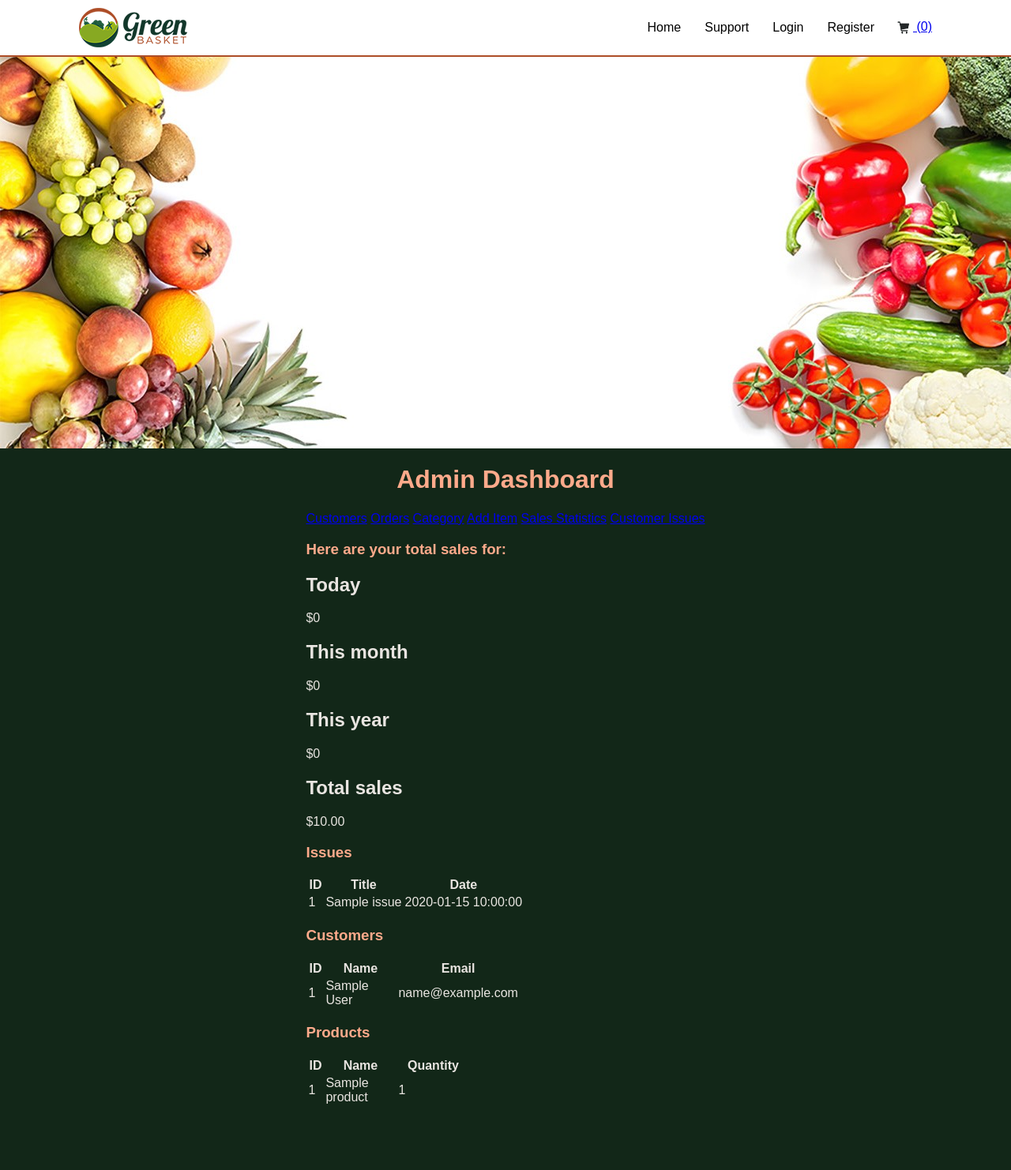
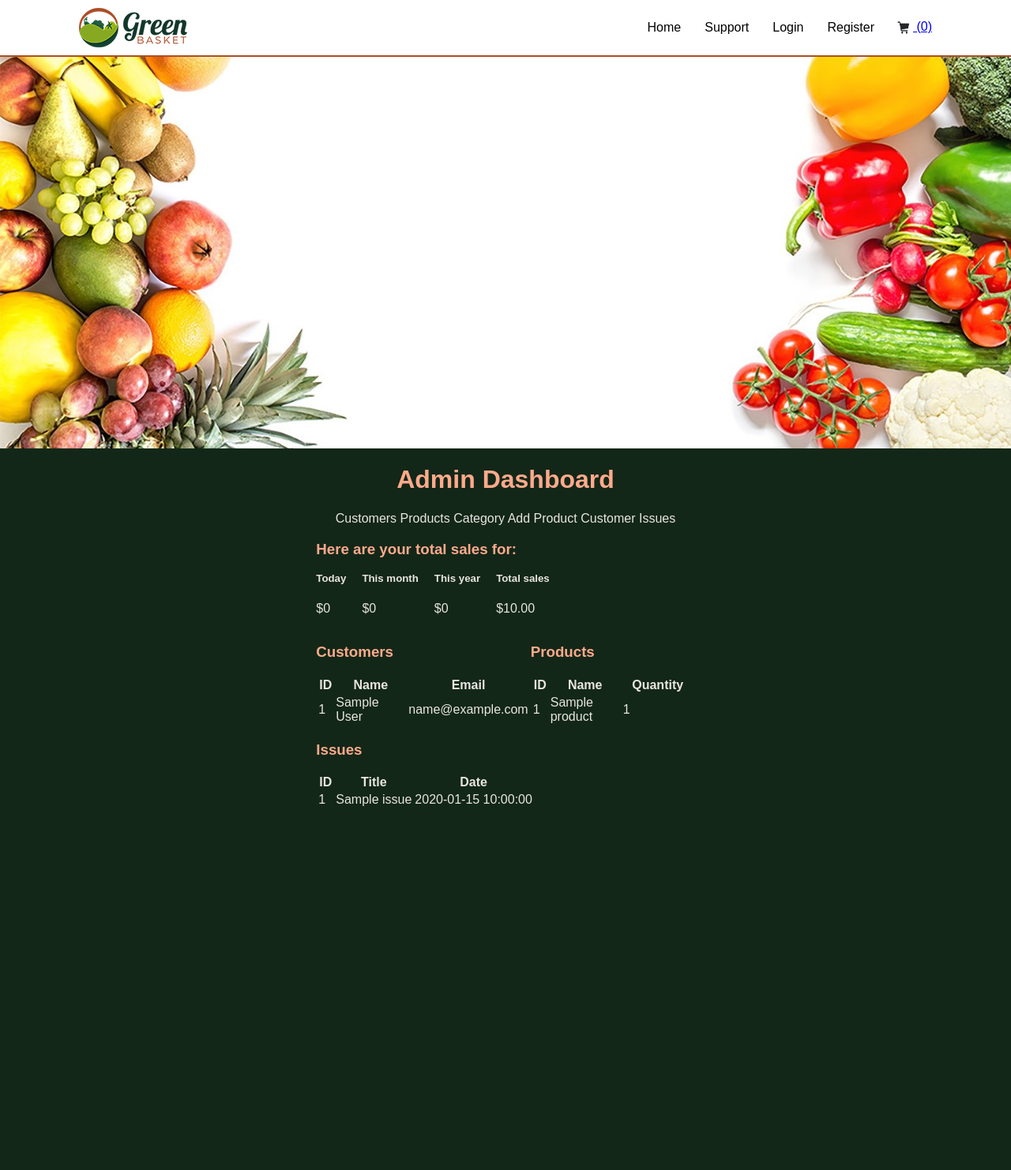
Before and after one commit to PythThm/Agile-Development-Project, a Flask app: page /admin/ in a window 1280 px wide; the page is wider, and only the part inside the window is pictured. Shown: that part at 79% size. After the commit the page ends 1021 px from the top of that part, so only its background shows below. Run offline with Flask 3, Linux system fonts and the light colour scheme; tables that the repository leaves empty hold one stand-in row (values such as "Sample post").

Commit message:
Update CSS of admin/dashboard.html

```diff
--- a/routes/products.py
+++ b/routes/products.py
@@ -53,10 +53,10 @@ def update_product(product_id):
         product.available = request.form['available']
 
         db.session.commit()
-        return redirect(url_for("products.products_list"))
+        return redirect(url_for("products.products"))
     else:
         product = Product.to_json(product)
-        return render_template('pages/product_update.html', product = product )
+        return render_template('admin/product_update.html', product = product )
 
 # Delete product
 @products_bp.route("/<int:product_id>/delete")
--- a/static/css/admin-style.css
+++ b/static/css/admin-style.css
@@ -17,8 +17,57 @@
   height: 100%;
 }
 
-.admin-container h1,
-h3 {
+.admin-contents {
+  display: flex;
+  flex-direction: column;
+  align-items: flex-start;
+}
+
+.admin-container > h1 {
+  color: var(--accent-color);
+}
+
+.admin-container a {
+  color: var(--font-color);
+  text-decoration: none;
+}
+
+.admin-container a:hover {
+  color: var(--accent-color);
+}
+
+.stats {
+  display: flex;
+  flex-direction: column;
+}
+
+.stats-contents {
+  display: flex;
+  gap: 20px;
+}
+
+.stats-contents > div > h5 {
+  margin-top: 0;
+}
+
+.stats-title > h3 {
+  color: var(--accent-color);
+}
+
+.dashboard-tables {
+  display: flex;
+}
+
+.dashboard-table {
+  display: flex;
+  flex-direction: column;
+}
+
+.dashboard-table h3 {
+  color: var(--accent-color);
+}
+
+.dashboard-tables h3 {
   color: var(--accent-color);
 }
 
--- a/templates/admin/category.html
+++ b/templates/admin/category.html
@@ -1,8 +1,6 @@
 {% extends "base.html" %}
 
 {% block content %}
-
-
 
 <div class="container">
     <h1>Create Category</h1>
--- a/templates/admin/dashboard.html
+++ b/templates/admin/dashboard.html
@@ -3,54 +3,47 @@
 {% block content %}
 <div class="admin-container">
     <h1>Admin Dashboard</h1>
-    <div>
+    <div class="navigation">
         <a href="{{ url_for('users.users') }}">Customers</a>
-        <a href="{{ url_for('orders.orders') }}">Orders</a>
+        <a href="{{ url_for('products.products') }}">Products</a>
         <a href="{{ url_for('admin.category') }}">Category</a>
-        <a href="{{ url_for('products.additem') }}">Add Item</a>
-        <a href="{{ url_for('admin.stats') }}">Sales Statistics</a>
+        <a href="{{ url_for('products.additem') }}">Add Product</a>
+        <!-- <a href="{{ url_for('admin.stats') }}">Sales Statistics</a> -->
         <a href="{{ url_for('admin.view_issues') }}">Customer Issues</a>
+    </div>
+    <div class="admin-contents">
+        <div class="stats">
+            <div class="stats-title">
+                <h3>Here are your total sales for:</h3>
+            </div>
+            <div class="stats-contents">
+                <div>
+                    <h5>Today</h5>
+                    <p>${{ daily }}</p>
+                </div>
+                <div>
+                    <h5>This month</h5>
+                    <p>${{ monthly }}</p>
+                </div>
+                <div>
+                    <h5>This year</h5>
 
-        <div class="stats">
-            <h3>Here are your total sales for:</h3>
+                    <p>${{ yearly }}</p>
+                </div>
+                <div>
+                    <h5>Total sales</h5>
 
-            <h2>Today</h2>
-            <p>${{ daily }}</p>
+                    <p>${{ total }}</p>
+                </div>
 
-            <h2>This month</h2>
-            <p>${{ monthly }}</p>
 
-            <h2>This year</h2>
 
-            <p>${{ yearly }}</p>
 
-            <h2>Total sales</h2>
 
-            <p>${{ total }}</p>
+            </div>
+        </div>
 
-        </div>
-        <div class="">
-            <h3>Issues</h3>
-            <table>
-                <thead>
-                    <tr>
-                        <th scope="col" width="20">ID</th>
-                        <th scope="col">Title</th>
-                        <th scope="col">Date</th>
-
-                    </tr>
-                </thead>
-                {% for issue in issues %}
-                <tr>
-                    <td>{{ issue.id }}</td>
-                    <td>{{ issue.title }}</td>
-                    <td>{{ issue.created }}</td>
-                </tr>
-                {% endfor %}
-                <tbody>
-            </table>
-        </div>
-        <div class="tables">
+        <div class="dashboard-tables">
             <div>
                 <h3>Customers</h3>
                 <table>
@@ -93,7 +86,27 @@
             </div>
         </div>
 
+        <div class="dashboard-table">
+            <h3>Issues</h3>
+            <table>
+                <thead>
+                    <tr>
+                        <th scope="col" width="20">ID</th>
+                        <th scope="col">Title</th>
+                        <th scope="col">Date</th>
 
+                    </tr>
+                </thead>
+                {% for issue in issues %}
+                <tr>
+                    <td>{{ issue.id }}</td>
+                    <td>{{ issue.title }}</td>
+                    <td>{{ issue.created }}</td>
+                </tr>
+                {% endfor %}
+                <tbody>
+            </table>
+        </div>
     </div>
 </div>
 {% endblock %}
--- a/templates/supports/supports.html
+++ b/templates/supports/supports.html
@@ -1,6 +1,7 @@
 {% extends "base.html" %}
 
 {% block content %}
+
 <h1>Support</h1>
 {% if not current_user.is_authenticated %}
 <h3>Please Log in first.</h3>
@@ -19,4 +20,5 @@
   <button type="submit" class="btn btn-primary">Submit</button>
 </form>
 {% endif %}
+
 {% endblock %}
```
